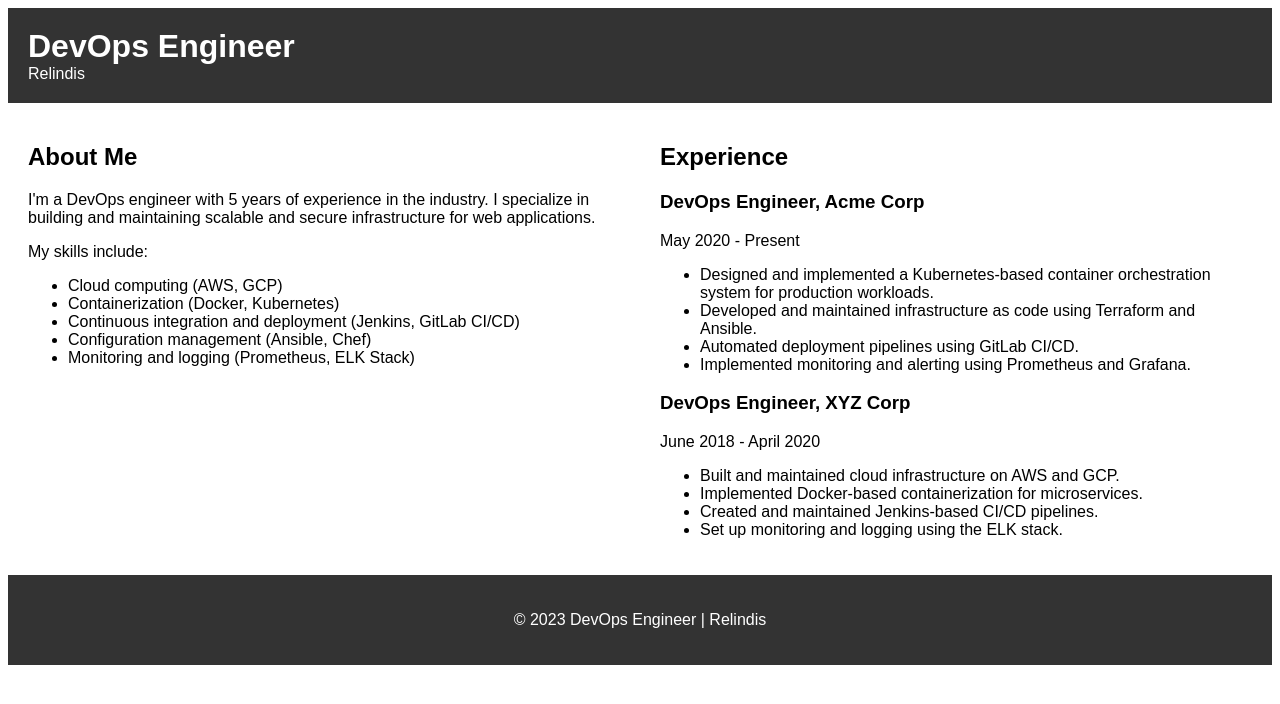
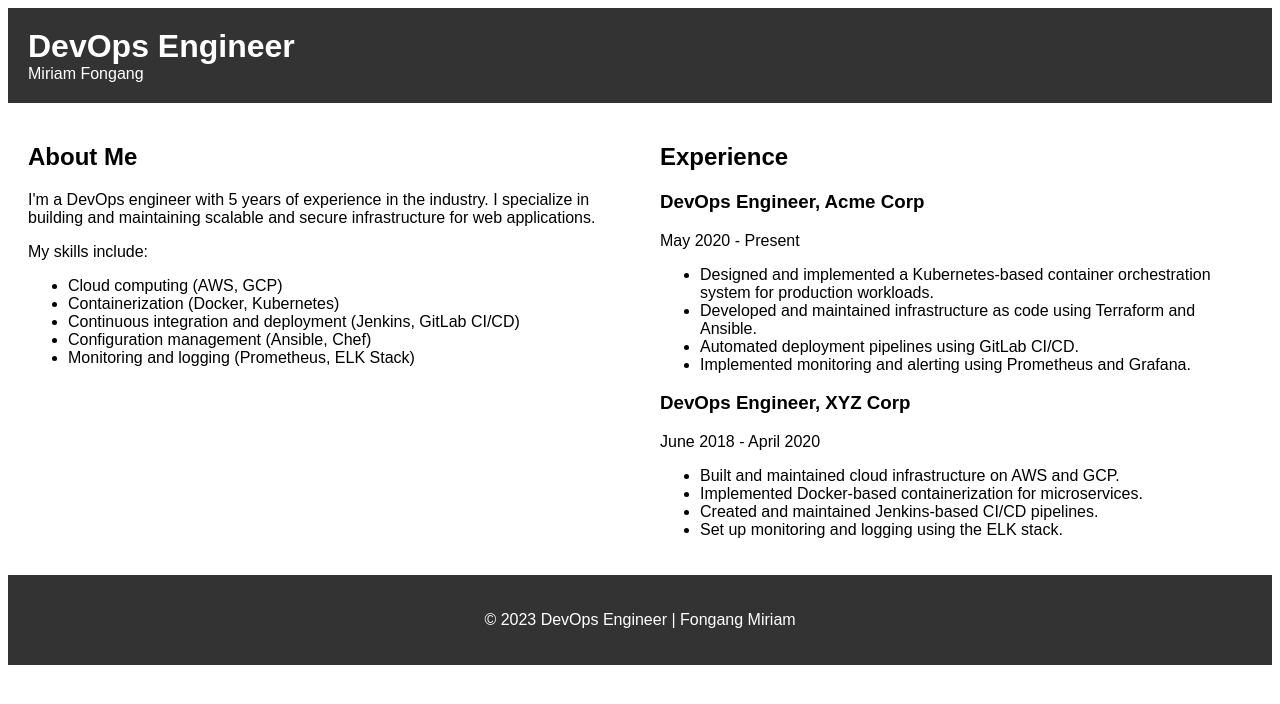
Before and after one commit to Akum65358Blaise/ci-cd-pipeline-with-cloudformation, a plain HTML site: page index.html in a window 1280 px wide. Drawn offline with Linux system fonts and the light colour scheme.

Commit message:
adjusted index file

```diff
--- a/index.html
+++ b/index.html
@@ -7,7 +7,7 @@
 
 	<header style="background-color: #333; color: #fff; padding: 20px;">
 		<h1 style="margin: 0;">DevOps Engineer</h1>
-		<p style="margin: 0;">Relindis</p>
+		<p style="margin: 0;">Miriam Fongang</p>
 	</header>
 
 	<div style="display: flex; flex-direction: row;">
@@ -49,7 +49,7 @@
 	</div>
 
 	<footer style="background-color: #333; color: #fff; padding: 20px; text-align: center;">
-		<p>© 2023 DevOps Engineer | Relindis</p>
+		<p>© 2023 DevOps Engineer | Fongang Miriam</p>
 	</footer>
 
 </body>
```
